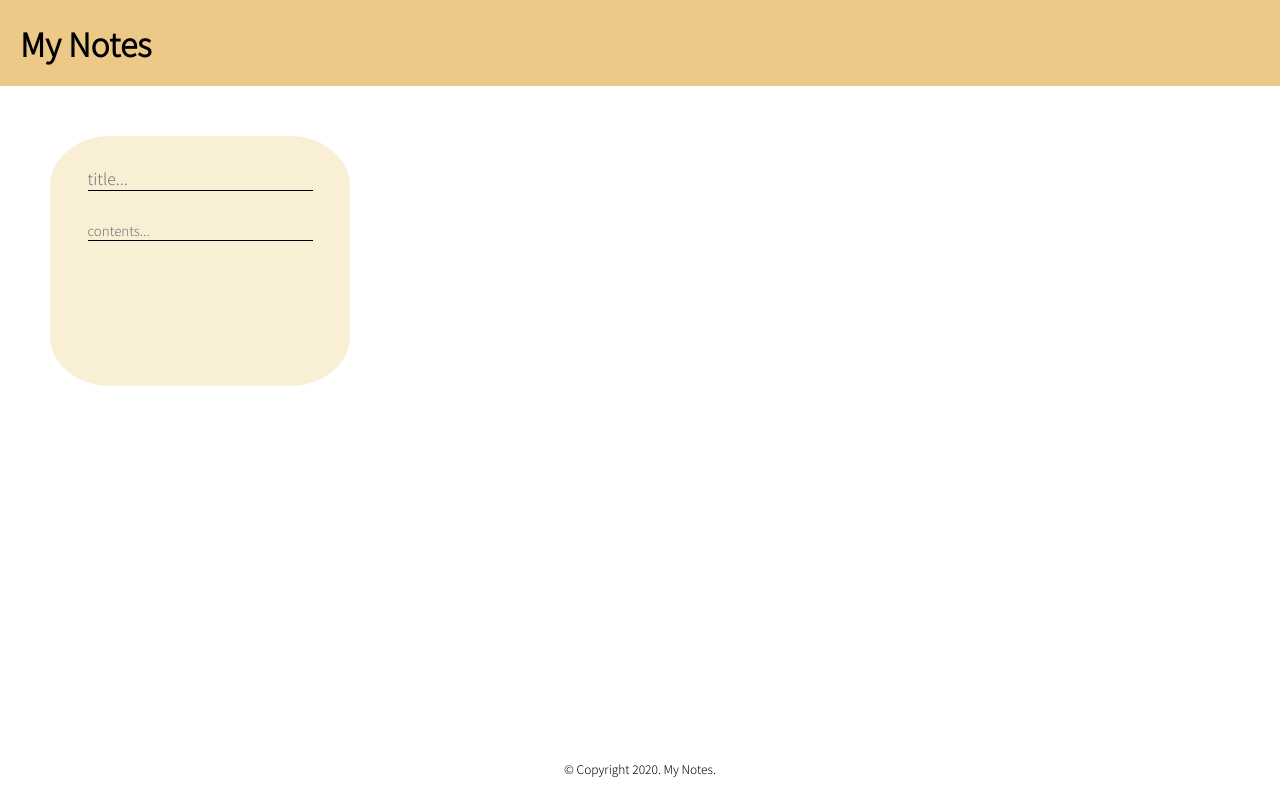
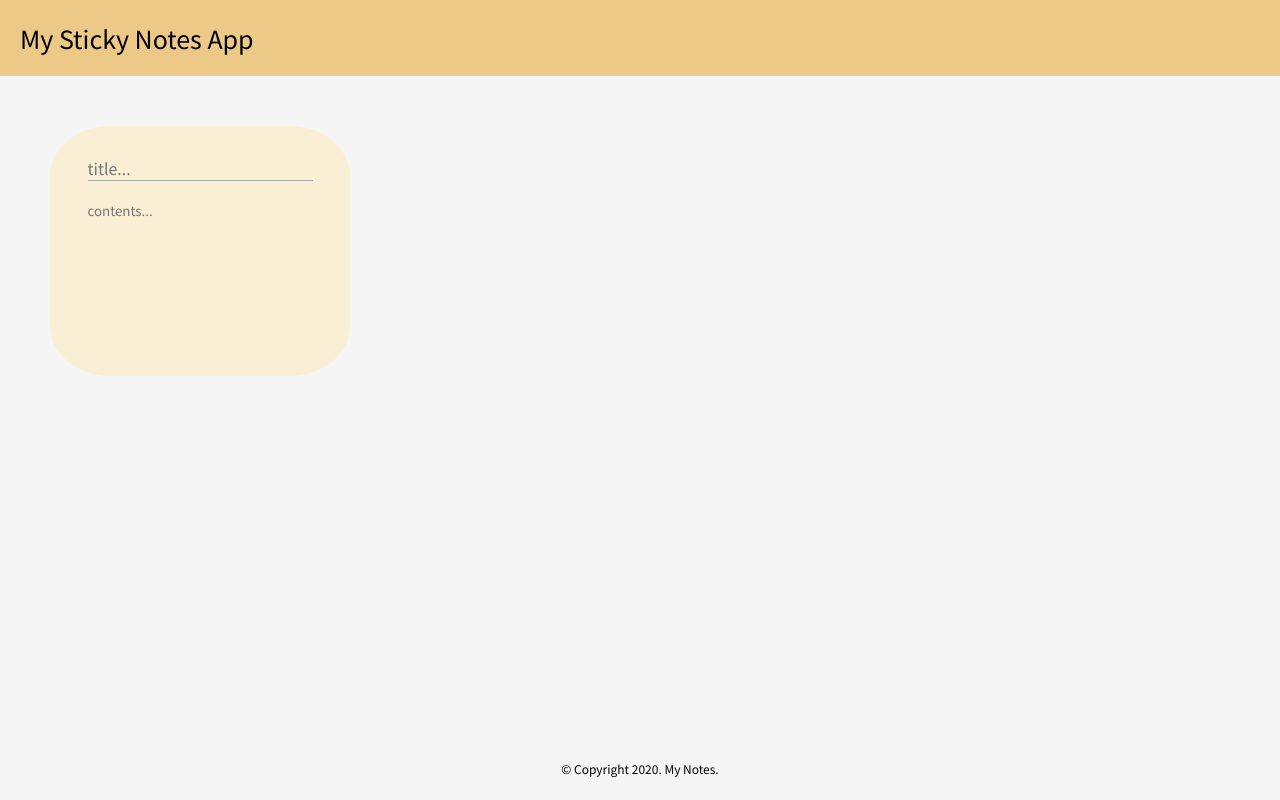
Before and after one commit to MashuMaru/my-notes-appv2, a React (Create React App) app: page / in a window 1280 px wide. Built offline with nearby package versions, Linux system fonts and the light colour scheme.

Commit message:
updated CSS, title, changed contents <input> to <textarea>, set width and height.

```diff
--- a/public/index.html
+++ b/public/index.html
@@ -3,8 +3,8 @@
   <head>
     <meta charset="utf-8" />
     <link rel="stylesheet" href="./styles.css">
-    <link href="https://fonts.googleapis.com/css2?family=Noto+Sans+JP:wght@300&display=swap" rel="stylesheet">
-    <title>My Notes</title>
+    <link href="https://fonts.googleapis.com/css2?family=Noto+Sans+JP:wght@300;400&display=swap" rel="stylesheet">
+    <title>My Sticky Notes</title>
   </head>
   <body>
     <noscript>You need to enable JavaScript to run this app.</noscript>
--- a/public/styles.css
+++ b/public/styles.css
@@ -3,10 +3,16 @@
     padding: 0;
   }
 
+body {
+    background: #f5f5f5;
+}
+
 h1 {
     color: black;
     font-family: 'Noto Sans JP', sans-serif;
-    width: 150px;
+    width: 100%;
+    font-size: 25px;
+    font-weight: 400;
 }
 
 .header {
@@ -34,6 +40,8 @@ h1 {
     background-color: #f8efd4;
     border-radius: 20%;
     display: flexbox;
+    /* position: absolute;
+    z-index: 9; */
 }
 
 .note-title {
@@ -47,10 +55,31 @@ input {
     border: 0;
     background-color: transparent;
     padding-top: 30px;
-    border-bottom: 1px solid black;
+    border-bottom: 1px solid #a6a6a4;
     font-family: 'Noto Sans JP', sans-serif;
     display: block;
     margin : 0 auto;
     outline: none;
     width: 75%;
 }
+
+textarea {
+    resize: none;
+    width: 75%;
+    height: 150px;
+    display: block;
+    padding-top: 10px;
+    margin-top: 10px;
+    margin-left: auto;
+    margin-right: auto;
+    border: none;
+    background: #f8efd4;
+    font-family: 'Noto Sans JP', sans-serif;
+    outline: none;
+
+ }
+
+ /* .note-move {
+    cursor: move;
+    z-index: 10;
+ } */
--- a/src/Header.jsx
+++ b/src/Header.jsx
@@ -2,7 +2,7 @@ import React from "react";
 
 function Header() {
     return <div className="header">
-        <h1>My Notes</h1>
+        <h1>My Sticky Notes App</h1>
     </div>
     }
 
--- a/src/Note.jsx
+++ b/src/Note.jsx
@@ -10,8 +10,9 @@ function clickedContents () {
 
 function Note() {
     return <div className="note">
+    {/* <div className="note-move">1</div> */}
     <input className="note-title" placeholder="title..." onClick={clickedTitle}></input>
-    <input cols="30" rows="5" className="note-contents" placeholder="contents..." onClick={clickedContents}></input>
+    <textarea cols="30" rows="5" className="note-contents" placeholder="contents..." onClick={clickedContents}></textarea>
     </div>
 }
 
```
